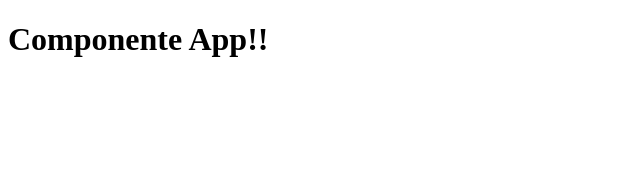
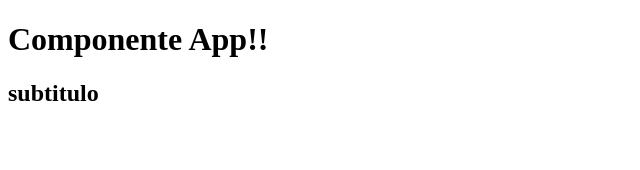
Before and after one commit to casemiroj/react-fundamentals, a React app: page / in a window 1280 px wide. Shown: the top 170 px of the page, without its empty margins (0-640 px from the left). Built offline with nearby package versions, Linux system fonts and the light colour scheme.

Commit message:
Utilizando react fragments

```diff
--- a/src/App.js
+++ b/src/App.js
@@ -1,7 +1,12 @@
 import React from 'react';
 
 function App() {
-  return <h1>Componente App!!</h1>
+  return (
+    <>
+      <h1>Componente App!!</h1>
+      <h2>subtitulo</h2>
+    </>
+  );
 }
 
 export default App;
```
